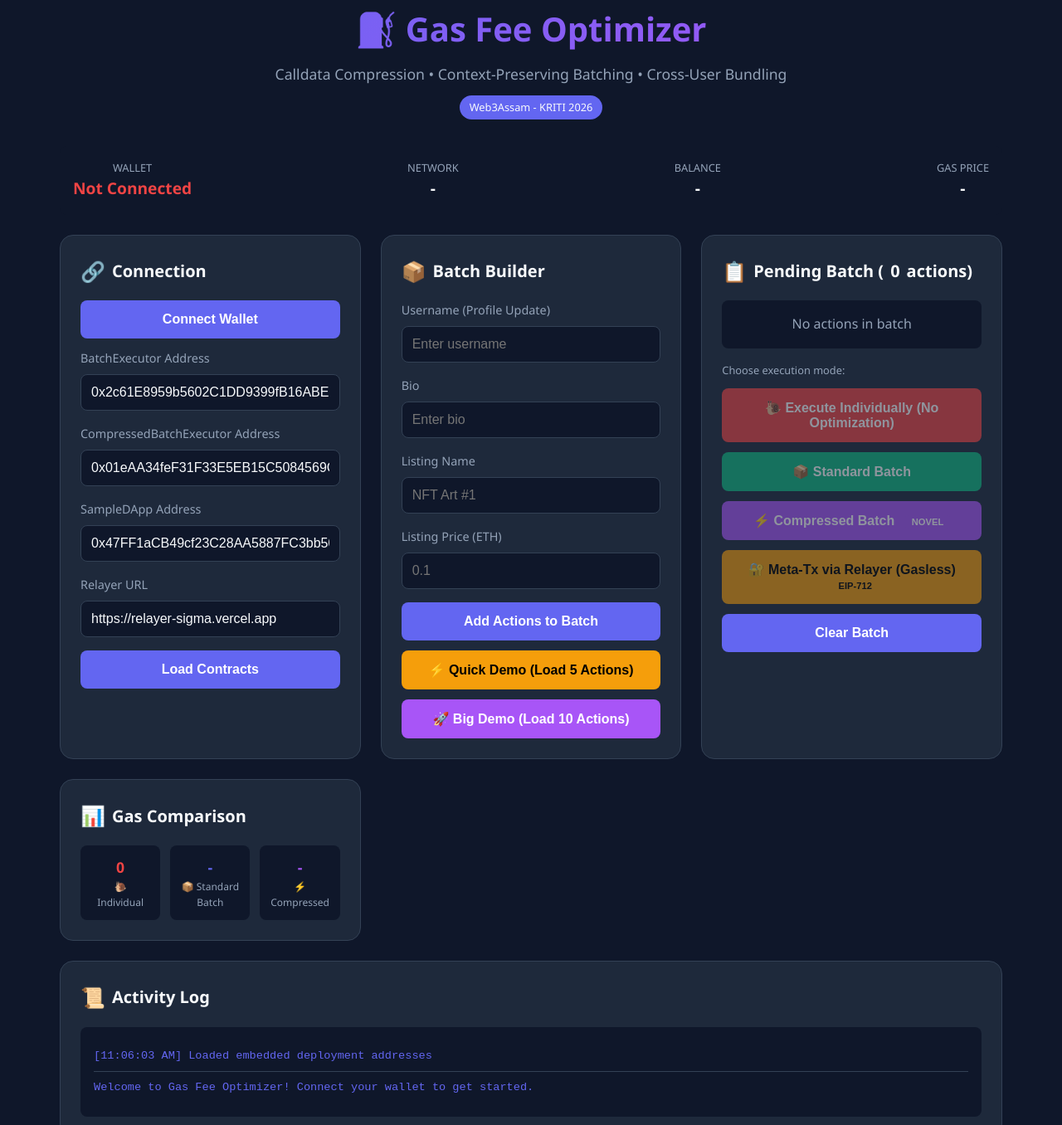
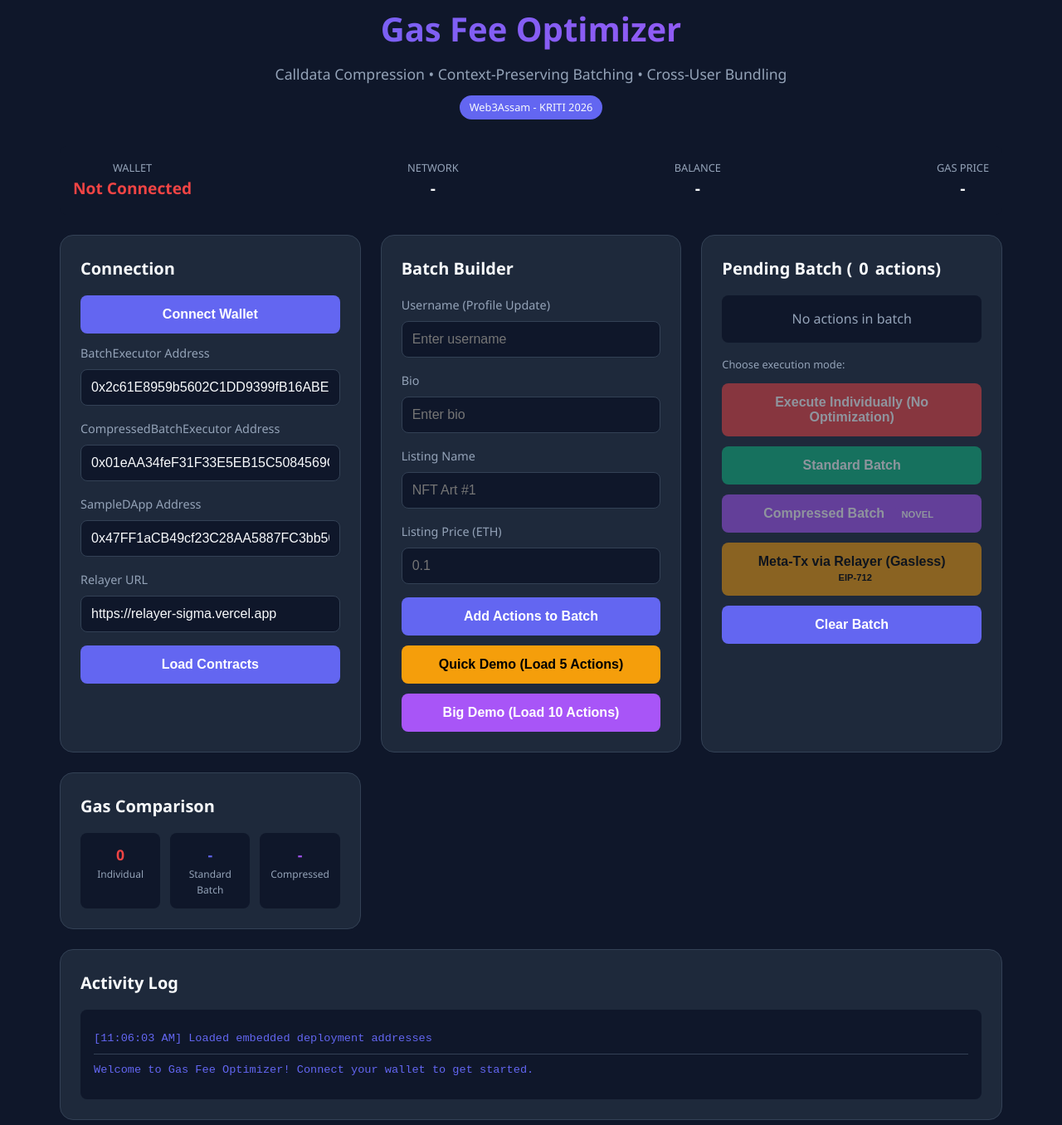
Before and after one commit to Ask-812/Web3, a plain HTML site: page index.html in a window 1280 px wide. Shown: the part 29-1385 px from the top of the page at 83% size. Drawn offline with Linux system fonts and the light colour scheme.

Commit message:
Remove emojis from UI

```diff
--- a/index.html
+++ b/index.html
@@ -186,7 +186,7 @@
 <body>
     <div class="container">
         <header>
-            <h1>⛽ Gas Fee Optimizer</h1>
+            <h1>Gas Fee Optimizer</h1>
             <p class="subtitle">Calldata Compression &bull; Context-Preserving Batching &bull; Cross-User Bundling</p>
             <span class="badge">Web3Assam - KRITI 2026</span>
         </header>
@@ -213,7 +213,7 @@
         <div class="grid">
             <!-- Connection Card -->
             <div class="card">
-                <h2><span class="icon">🔗</span> Connection</h2>
+                <h2>Connection</h2>
                 <button id="connectBtn" class="primary">Connect Wallet</button>
                 <div class="input-group">
                     <label>BatchExecutor Address</label>
@@ -236,7 +236,7 @@
 
             <!-- Batch Builder Card -->
             <div class="card">
-                <h2><span class="icon">📦</span> Batch Builder</h2>
+                <h2>Batch Builder</h2>
                 <div class="input-group">
                     <label>Username (Profile Update)</label>
                     <input type="text" id="username" placeholder="Enter username">
@@ -254,47 +254,47 @@
                     <input type="number" id="listingPrice" placeholder="0.1" step="0.01">
                 </div>
                 <button id="addToBatchBtn" class="primary">Add Actions to Batch</button>
-                <button id="quickDemoBtn" class="warning">⚡ Quick Demo (Load 5 Actions)</button>
-                <button id="quickDemo10Btn" class="compressed">🚀 Big Demo (Load 10 Actions)</button>
+                <button id="quickDemoBtn" class="warning">Quick Demo (Load 5 Actions)</button>
+                <button id="quickDemo10Btn" class="compressed">Big Demo (Load 10 Actions)</button>
             </div>
 
             <!-- Pending Batch Card -->
             <div class="card">
-                <h2><span class="icon">📋</span> Pending Batch (<span id="batchCount">0</span> actions)</h2>
+                <h2>Pending Batch (<span id="batchCount">0</span> actions)</h2>
                 <div id="batchItems" class="batch-items">
                     <p style="color: var(--text-muted); text-align: center;">No actions in batch</p>
                 </div>
                 <p style="color: var(--text-muted); font-size: 0.8rem; margin-bottom: 0.75rem;">Choose execution mode:</p>
                 <button id="executeIndividualBtn" class="danger" disabled>
-                    🐌 Execute Individually (No Optimization)
+                    Execute Individually (No Optimization)
                 </button>
                 <button id="executeBatchBtn" class="success" disabled>
-                    📦 Standard Batch
+                    Standard Batch
                 </button>
                 <button id="executeCompressedBtn" class="compressed" disabled>
-                    ⚡ Compressed Batch <span class="feature-tag novel">NOVEL</span>
+                    Compressed Batch <span class="feature-tag novel">NOVEL</span>
                 </button>
                 <button id="executeMetaBtn" class="warning" disabled>
-                    🔐 Meta-Tx via Relayer (Gasless) <span class="feature-tag eip">EIP-712</span>
+                    Meta-Tx via Relayer (Gasless) <span class="feature-tag eip">EIP-712</span>
                 </button>
                 <button id="clearBatchBtn" class="primary">Clear Batch</button>
             </div>
 
             <!-- Gas Comparison Card -->
             <div class="card">
-                <h2><span class="icon">📊</span> Gas Comparison</h2>
+                <h2>Gas Comparison</h2>
                 <div class="stats-grid">
                     <div class="stat-card">
                         <div id="individualGas" class="value individual">-</div>
-                        <div class="label">🐌 Individual</div>
+                        <div class="label">Individual</div>
                     </div>
                     <div class="stat-card">
                         <div id="batchedGas" class="value standard">-</div>
-                        <div class="label">📦 Standard Batch</div>
+                        <div class="label">Standard Batch</div>
                     </div>
                     <div class="stat-card">
                         <div id="compressedGas" class="value compressed-val">-</div>
-                        <div class="label">⚡ Compressed</div>
+                        <div class="label">Compressed</div>
                     </div>
                 </div>
 
@@ -320,14 +320,14 @@
                 </div>
 
                 <div id="savingsBanner" class="savings-banner" style="display: none;">
-                    <h3>🎉 Total Savings</h3>
+                    <h3>Total Savings</h3>
                     <div id="totalSavings" class="savings">-</div>
                 </div>
             </div>
 
             <!-- Activity Log -->
             <div class="card" style="grid-column: 1 / -1;">
-                <h2><span class="icon">📜</span> Activity Log</h2>
+                <h2>Activity Log</h2>
                 <div id="logContainer" class="log-container">
                     <div class="log-entry info">Welcome to Gas Fee Optimizer! Connect your wallet to get started.</div>
                 </div>
@@ -868,7 +868,7 @@
                     log('Individual execution failed: ' + e.message, 'error');
                 }
             } finally {
-                executeIndividualBtn.textContent = '🐌 Execute Individually (No Optimization)';
+                executeIndividualBtn.textContent = 'Execute Individually (No Optimization)';
                 executeIndividualBtn.disabled = pendingCalls.length === 0;
             }
         });
@@ -915,7 +915,7 @@
                     log('Batch failed: ' + e.message, 'error');
                 }
             } finally {
-                executeBatchBtn.textContent = '📦 Standard Batch';
+                executeBatchBtn.textContent = 'Standard Batch';
                 executeBatchBtn.disabled = pendingCalls.length === 0;
             }
         });
@@ -982,7 +982,7 @@
                     log('Compressed batch failed: ' + e.message, 'error');
                 }
             } finally {
-                executeCompressedBtn.textContent = '⚡ Compressed Batch';
+                executeCompressedBtn.textContent = 'Compressed Batch';
                 executeCompressedBtn.disabled = pendingCalls.length === 0;
             }
         });
@@ -1007,7 +1007,7 @@
             } catch (e) {
                 log('Meta-tx failed: ' + e.message, 'error');
             } finally {
-                executeMetaBtn.textContent = '🔐 Meta-Tx via Relayer (Gasless)';
+                executeMetaBtn.textContent = 'Meta-Tx via Relayer (Gasless)';
                 executeMetaBtn.disabled = pendingCalls.length === 0;
             }
         });
```
